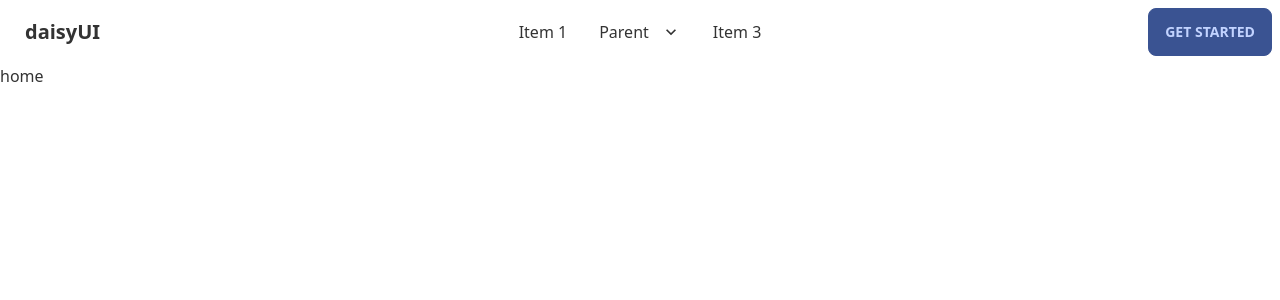
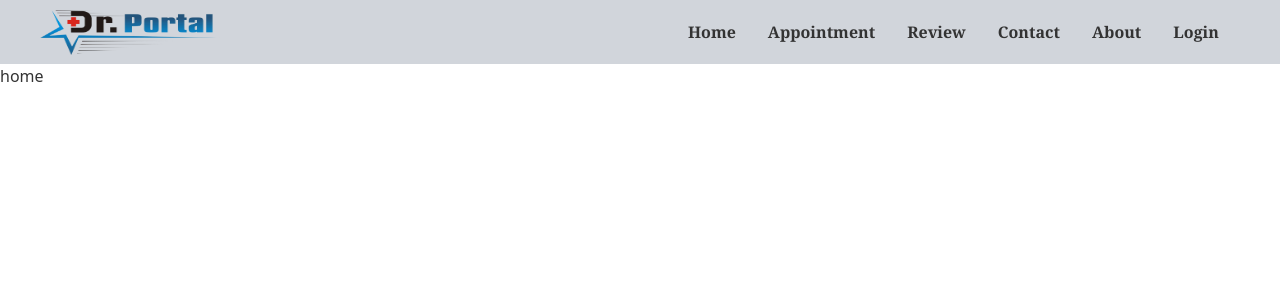
Before and after one commit to HossainRafi/dp-client, a React (Create React App) app: page / in a window 1280 px wide. Shown: the top 300 px of the page. Built offline with nearby package versions, Linux system fonts and the light colour scheme.

Commit message:
navbar done

```diff
--- a/package.json
+++ b/package.json
@@ -6,7 +6,9 @@
     "@testing-library/jest-dom": "^5.16.4",
     "@testing-library/react": "^13.2.0",
     "@testing-library/user-event": "^13.5.0",
+    "autoprefixer": "^10.4.7",
     "daisyui": "^2.14.3",
+    "postcss": "^8.4.13",
     "react": "^18.1.0",
     "react-dom": "^18.1.0",
     "react-router-dom": "^6.3.0",
--- a/src/Pages/Shared/Navbar.js
+++ b/src/Pages/Shared/Navbar.js
@@ -1,11 +1,35 @@
-import React from 'react';
+import React from "react";
+import { Link } from "react-router-dom";
+import logo from "../../assets/images/logo.png"
 
 const Navbar = () => {
+  const menuItems = (
+    <>
+      <li>
+        <Link to="/">Home</Link>
+      </li>
+      <li>
+        <Link to="/appointment">Appointment</Link>
+      </li>
+      <li>
+        <Link to="/review">Review</Link>
+      </li>
+      <li>
+        <Link to="/contact">Contact</Link>
+      </li>
+      <li>
+        <Link to="/about">About</Link>
+      </li>
+      <li>
+        <Link to="/login">Login</Link>
+      </li>
+    </>
+  );
   return (
-      <div className="navbar bg-base-100">
-        <div className="navbar-start">
+    <div className="navbar bg-gray-300">
+      <div className="navbar-start px-8">
         <div className="dropdown">
-            <label tabindex="0" className="btn btn-ghost lg:hidden">
+          <label tabIndex="0" className="btn btn-ghost lg:hidden">
             <svg
               xmlns="http://www.w3.org/2000/svg"
               className="h-5 w-5"
@@ -14,83 +38,24 @@ const Navbar = () => {
               stroke="currentColor"
             >
               <path
-                  stroke-linecap="round"
-                  stroke-linejoin="round"
-                  stroke-width="2"
+                strokeLinecap="round"
+                strokeLinejoin="round"
+                strokeWidth="2"
                 d="M4 6h16M4 12h8m-8 6h16"
               />
             </svg>
           </label>
           <ul
-              tabindex="0"
-              className="menu menu-compact dropdown-content mt-3 p-2 shadow bg-base-100 rounded-box w-52"
+            tabIndex="0"
+            className="menu menu-compact dropdown-content mt-3 p-2 shadow bg-base-100 rounded-box font-serif w-52"
           >
-              <li>
-                <a>Item 1</a>
-              </li>
-              <li tabindex="0">
-                <a className="justify-between">
-                  Parent
-                  <svg
-                    className="fill-current"
-                    xmlns="http://www.w3.org/2000/svg"
-                    width="24"
-                    height="24"
-                    viewBox="0 0 24 24"
-                  >
-                    <path d="M8.59,16.58L13.17,12L8.59,7.41L10,6L16,12L10,18L8.59,16.58Z" />
-                  </svg>
-                </a>
-                <ul className="p-2">
-                  <li>
-                    <a>Submenu 1</a>
-                  </li>
-                  <li>
-                    <a>Submenu 2</a>
-                  </li>
-                </ul>
-              </li>
-              <li>
-                <a>Item 3</a>
-              </li>
+            {menuItems}
           </ul>
         </div>
-          <a className="btn btn-ghost normal-case text-xl">daisyUI</a>
+        <img className="h-[45px] w-[180px]" src={logo} alt="" />
       </div>
-        <div className="navbar-center hidden lg:flex">
-          <ul className="menu menu-horizontal p-0">
-            <li>
-              <a>Item 1</a>
-            </li>
-            <li tabindex="0">
-              <a>
-                Parent
-                <svg
-                  className="fill-current"
-                  xmlns="http://www.w3.org/2000/svg"
-                  width="20"
-                  height="20"
-                  viewBox="0 0 24 24"
-                >
-                  <path d="M7.41,8.58L12,13.17L16.59,8.58L18,10L12,16L6,10L7.41,8.58Z" />
-                </svg>
-              </a>
-              <ul className="p-2">
-                <li>
-                  <a>Submenu 1</a>
-                </li>
-                <li>
-                  <a>Submenu 2</a>
-                </li>
-              </ul>
-            </li>
-            <li>
-              <a>Item 3</a>
-            </li>
-          </ul>
-        </div>
-        <div className="navbar-end">
-          <a className="btn">Get started</a>
+      <div className="navbar-center px-8 font-bold font-serif hidden lg:flex">
+        <ul className="menu menu-horizontal p-0">{menuItems}</ul>
       </div>
     </div>
   );
```
Also changed, not shown: 1 other file (tests, documents, lock files or other folders). Lines whose indentation alone changed are shown as unchanged.
